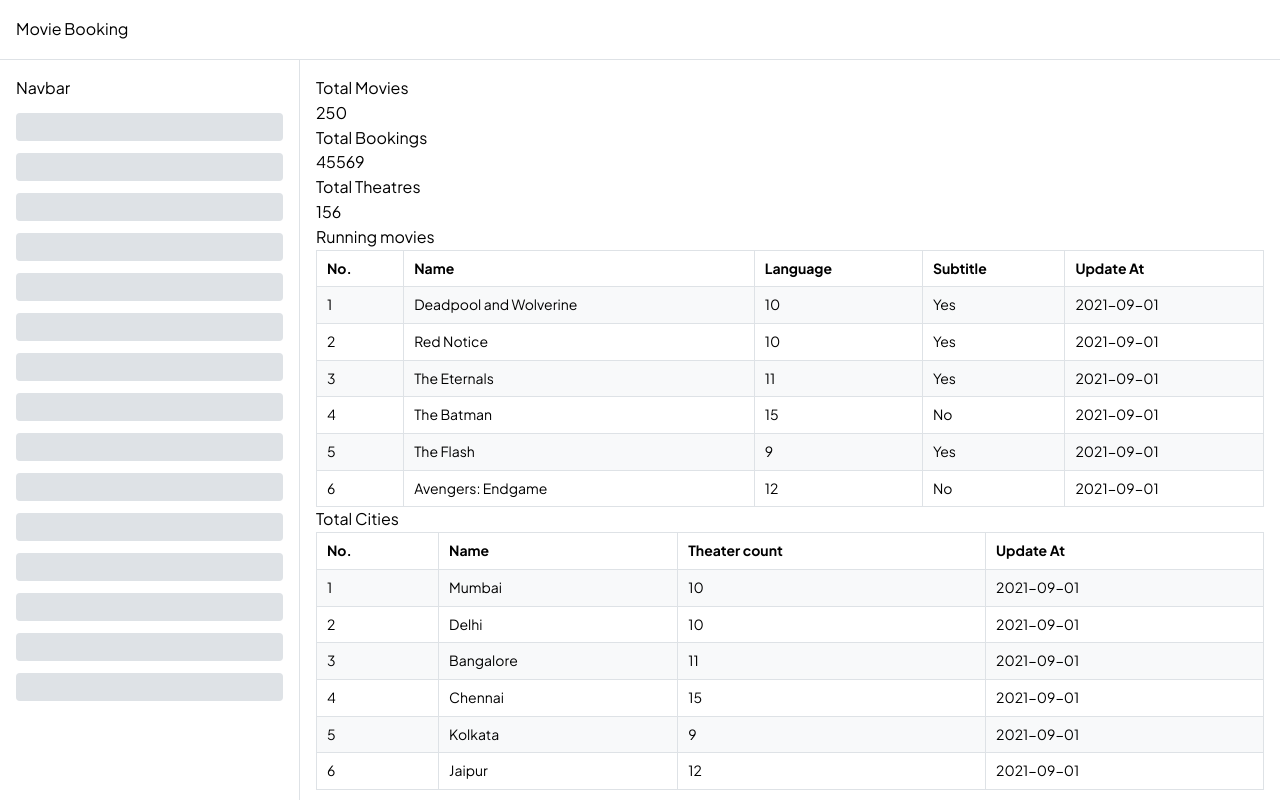
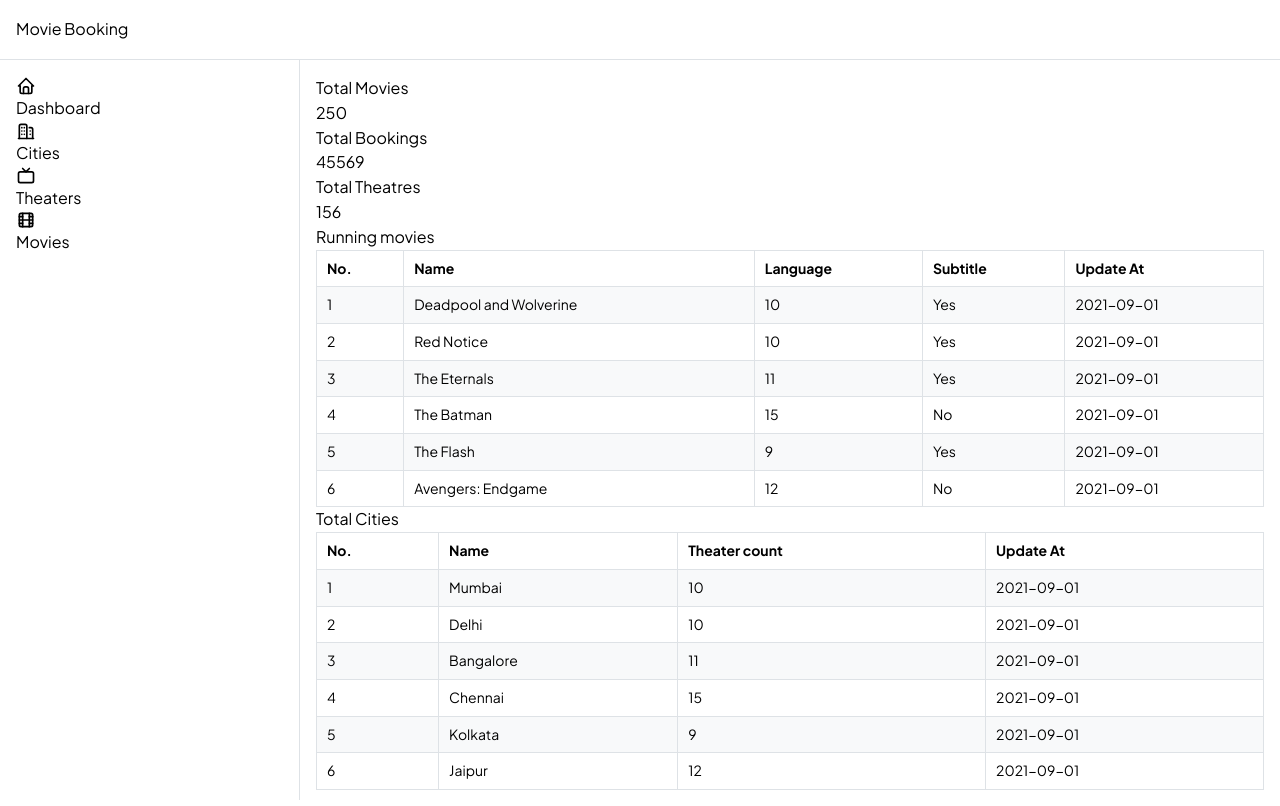
Before and after one commit to sreekanth666/movie-booking-dashboard, a React (Vite) app: page /app in a window 1280 px wide. Built offline with nearby package versions, Linux system fonts and the light colour scheme.

Commit message:
refactor: Add Sidebar component to display navigation options

```diff
--- /dev/null
+++ b/src/components/sidebar.tsx
@@ -0,0 +1,76 @@
+import { ScrollArea } from '@mantine/core';
+import React, { FC } from 'react';
+
+interface SidebarProps {
+
+}
+
+const Sidebar: FC<SidebarProps> = ({ }) => {
+    return (
+        <React.Fragment>
+            <ScrollArea>
+                <div className='bg-gray-100 hover:bg-blue-100 flex items-center p-2 rounded-xl text-sm font-semibold gap-3 mb-2'>
+                    <div className='text-blue-500 bg-blue-100 p-2 rounded-lg'>
+                        <svg xmlns="http://www.w3.org/2000/svg" width={20} height={20} viewBox="0 0 24 24" fill="none" stroke="currentColor" strokeWidth={2} strokeLinecap="round" strokeLinejoin="round" className="icon icon-tabler icons-tabler-outline icon-tabler-home">
+                            <path stroke="none" d="M0 0h24v24H0z" fill="none" />
+                            <path d="M5 12l-2 0l9 -9l9 9l-2 0" />
+                            <path d="M5 12v7a2 2 0 0 0 2 2h10a2 2 0 0 0 2 -2v-7" />
+                            <path d="M9 21v-6a2 2 0 0 1 2 -2h2a2 2 0 0 1 2 2v6" />
+                        </svg>
+                    </div>
+                    Dashboard
+                </div>
+
+                <div className='bg-gray-100 hover:bg-blue-100 flex items-center p-2 rounded-xl text-sm font-semibold gap-3 mb-2'>
+                    <div className='text-blue-500 bg-blue-100 p-2 rounded-lg'>
+                        <svg xmlns="http://www.w3.org/2000/svg" width={20} height={20} viewBox="0 0 24 24" fill="none" stroke="currentColor" strokeWidth={2} strokeLinecap="round" strokeLinejoin="round" className="icon icon-tabler icons-tabler-outline icon-tabler-buildings">
+                            <path stroke="none" d="M0 0h24v24H0z" fill="none" />
+                            <path d="M4 21v-15c0 -1 1 -2 2 -2h5c1 0 2 1 2 2v15" />
+                            <path d="M16 8h2c1 0 2 1 2 2v11" />
+                            <path d="M3 21h18" />
+                            <path d="M10 12v0" />
+                            <path d="M10 16v0" />
+                            <path d="M10 8v0" />
+                            <path d="M7 12v0" />
+                            <path d="M7 16v0" />
+                            <path d="M7 8v0" />
+                            <path d="M17 12v0" />
+                            <path d="M17 16v0" />
+                        </svg>
+                    </div>
+                    Cities
+                </div>
+
+                <div className='bg-gray-100 hover:bg-blue-100 flex items-center p-2 rounded-xl text-sm font-semibold gap-3 mb-2'>
+                    <div className='text-blue-500 bg-blue-100 p-2 rounded-lg'>
+                        <svg xmlns="http://www.w3.org/2000/svg" width={20} height={20} viewBox="0 0 24 24" fill="none" stroke="currentColor" strokeWidth={2} strokeLinecap="round" strokeLinejoin="round" className="icon icon-tabler icons-tabler-outline icon-tabler-device-tv">
+                            <path stroke="none" d="M0 0h24v24H0z" fill="none" />
+                            <path d="M3 7m0 2a2 2 0 0 1 2 -2h14a2 2 0 0 1 2 2v9a2 2 0 0 1 -2 2h-14a2 2 0 0 1 -2 -2z" />
+                            <path d="M16 3l-4 4l-4 -4" />
+                        </svg>
+                    </div>
+                    Theaters
+                </div>
+
+                <div className='bg-gray-100 hover:bg-blue-100 flex items-center p-2 rounded-xl text-sm font-semibold gap-3 mb-2'>
+                    <div className='text-blue-500 bg-blue-100 p-2 rounded-lg'>
+                        <svg xmlns="http://www.w3.org/2000/svg" width={20} height={20} viewBox="0 0 24 24" fill="none" stroke="currentColor" strokeWidth={2} strokeLinecap="round" strokeLinejoin="round" className="icon icon-tabler icons-tabler-outline icon-tabler-movie">
+                            <path stroke="none" d="M0 0h24v24H0z" fill="none" />
+                            <path d="M4 4m0 2a2 2 0 0 1 2 -2h12a2 2 0 0 1 2 2v12a2 2 0 0 1 -2 2h-12a2 2 0 0 1 -2 -2z" />
+                            <path d="M8 4l0 16" />
+                            <path d="M16 4l0 16" />
+                            <path d="M4 8l4 0" />
+                            <path d="M4 16l4 0" />
+                            <path d="M4 12l16 0" />
+                            <path d="M16 8l4 0" />
+                            <path d="M16 16l4 0" />
+                        </svg>
+                    </div>
+                    Movies
+                </div>
+            </ScrollArea>
+        </React.Fragment>
+    );
+};
+
+export default Sidebar;
--- a/src/pages/dashboard.tsx
+++ b/src/pages/dashboard.tsx
@@ -1,8 +1,9 @@
 import React, { FC } from 'react';
-import { AppShell, Burger, Group, Skeleton } from '@mantine/core';
+import { AppShell, Burger, Group } from '@mantine/core';
 import { useDisclosure } from '@mantine/hooks';
 import { Route, Routes } from 'react-router-dom';
 import HomePage from './home';
+import Sidebar from '../components/sidebar';
 
 interface DashboardPageProps {
 
@@ -10,6 +11,7 @@ interface DashboardPageProps {
 
 const DashboardPage: FC<DashboardPageProps> = ({ }) => {
     const [opened, { toggle }] = useDisclosure();
+
 
     return (
         <React.Fragment>
@@ -25,12 +27,7 @@ const DashboardPage: FC<DashboardPageProps> = ({ }) => {
                     </Group>
                 </AppShell.Header>
                 <AppShell.Navbar p="md">
-                    Navbar
-                    {Array(15)
-                        .fill(0)
-                        .map((_, index) => (
-                            <Skeleton key={index} h={28} mt="sm" animate={false} />
-                        ))}
+                    <Sidebar />
                 </AppShell.Navbar>
                 <AppShell.Main>
                     <Routes>
```
